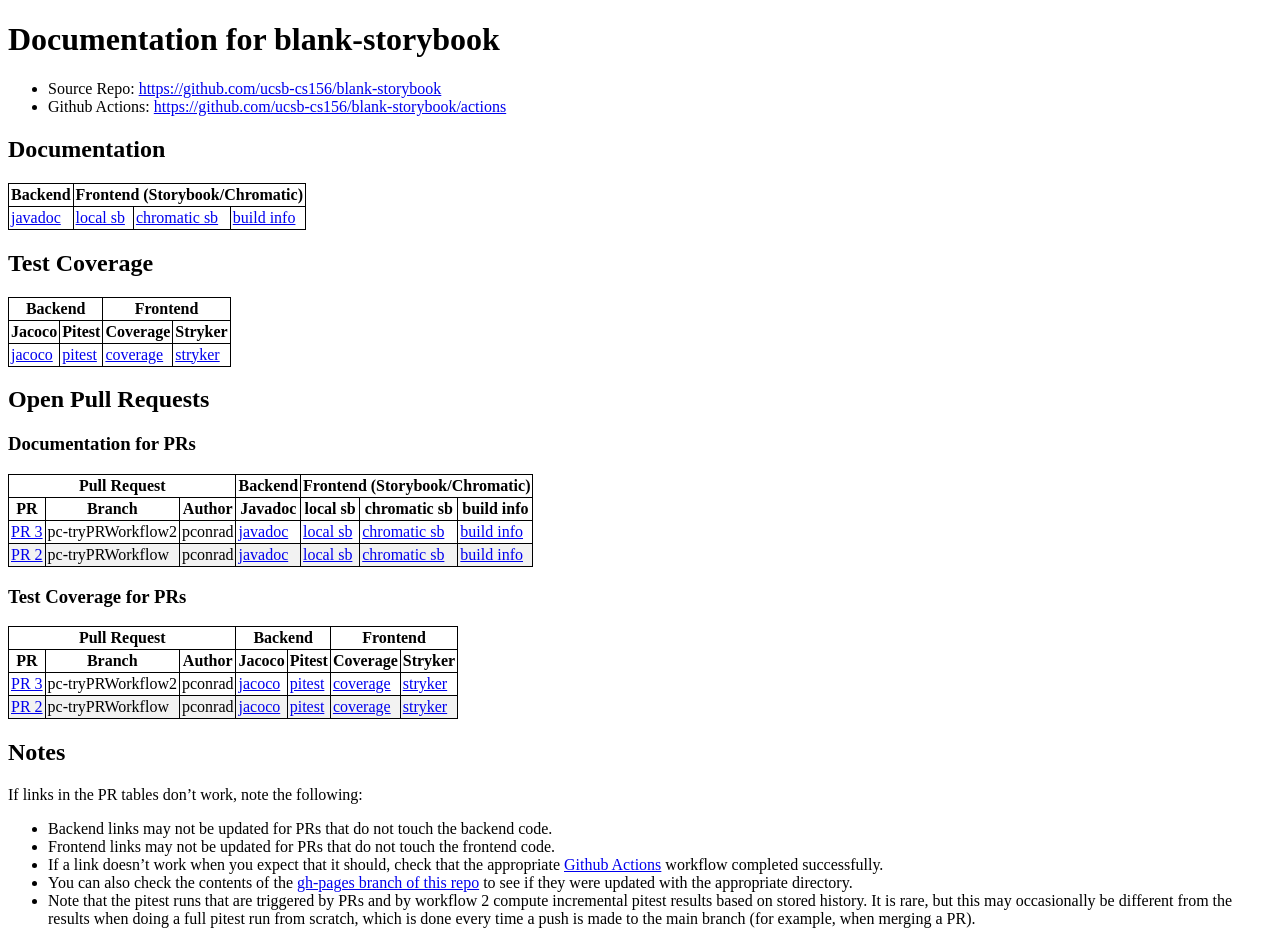
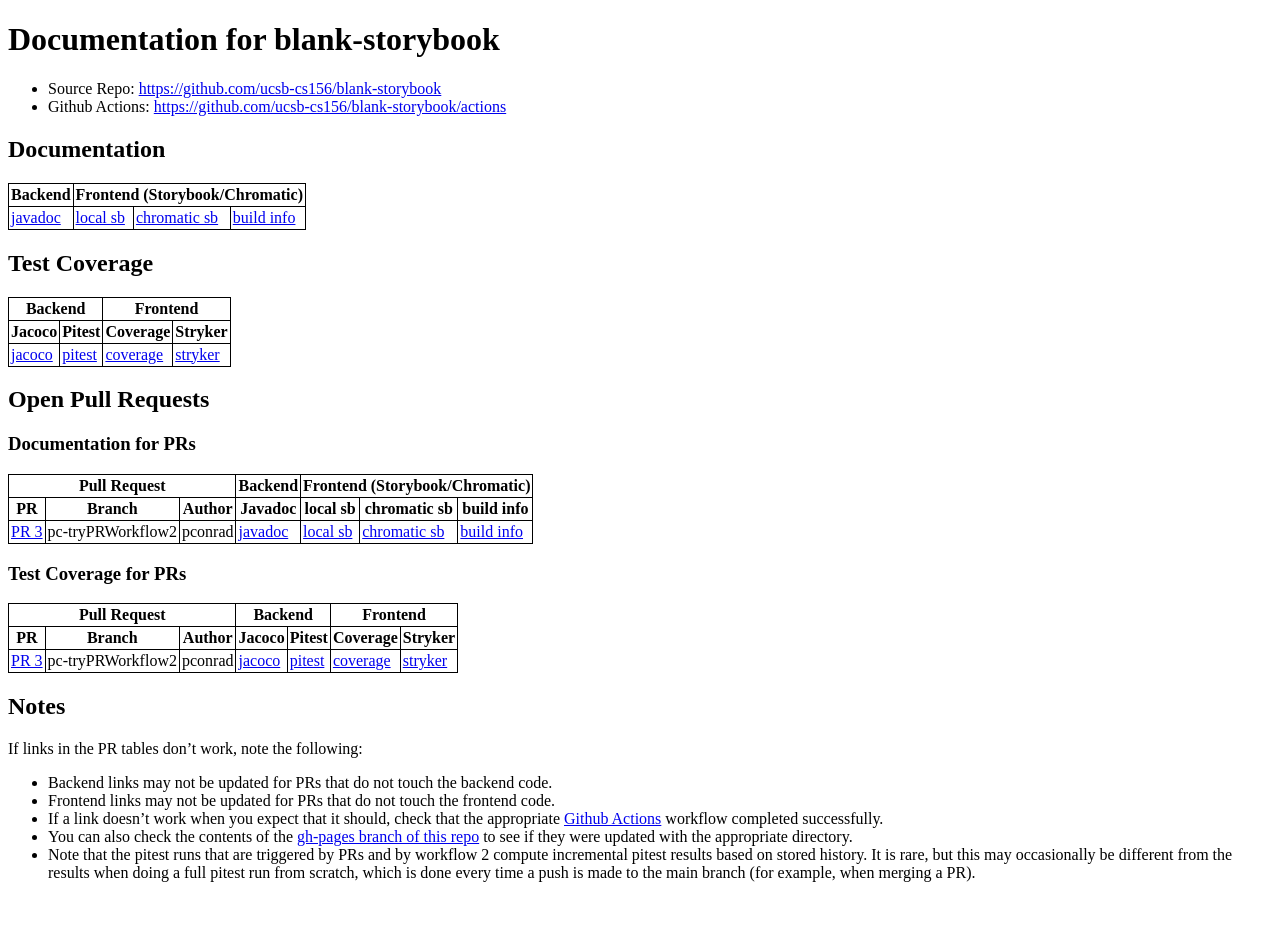
Before and after one commit to ucsb-cs156/blank-storybook, a Jekyll site: the page built from index.md, in a window 1280 px wide. Built offline with Jekyll 4.4.1, drawn with Linux system fonts in a browser that asks for light colours; our own code applies the rules of GitHub Pages for plain Markdown files; after the commit the page ends 900 px from its top, so only the background shows below that; part of the change alters nothing that is shown.

Commit message:
Deploying to gh-pages from @ ucsb-cs156/blank-storybook@ac120ad2bc0f2953b00821fcf183a17213eccaf1 🚀

```diff
--- a/_config.yml
+++ b/_config.yml
@@ -23,4 +23,4 @@ repo_name: "TBD"
 repo: ucsb-cs156/blank-storybook
 owner: ucsb-cs156
 repo_name: blank-storybook
-pull_requests: [{"author":{"id":"MDQ6VXNlcjExMTkwMTc=","is_bot":false,"login":"pconrad","name":"Phill Conrad"},"headRefName":"pc-tryPRWorkflow2","number":3,"title":"Pc try pr workflow2","url":"https://github.com/ucsb-cs156/blank-storybook/pull/3"},{"author":{"id":"MDQ6VXNlcjExMTkwMTc=","is_bot":false,"login":"pconrad","name":"Phill Conrad"},"headRefName":"pc-tryPRWorkflow","number":2,"title":"pc - cleanup versions of Github Actions steps","url":"https://github.com/ucsb-cs156/blank-storybook/pull/2"}]
+pull_requests: [{"author":{"id":"MDQ6VXNlcjExMTkwMTc=","is_bot":false,"login":"pconrad","name":"Phill Conrad"},"headRefName":"pc-tryPRWorkflow2","number":3,"title":"In Github Actions workflows, reference the node version from package.json ","url":"https://github.com/ucsb-cs156/blank-storybook/pull/3"}]
```
